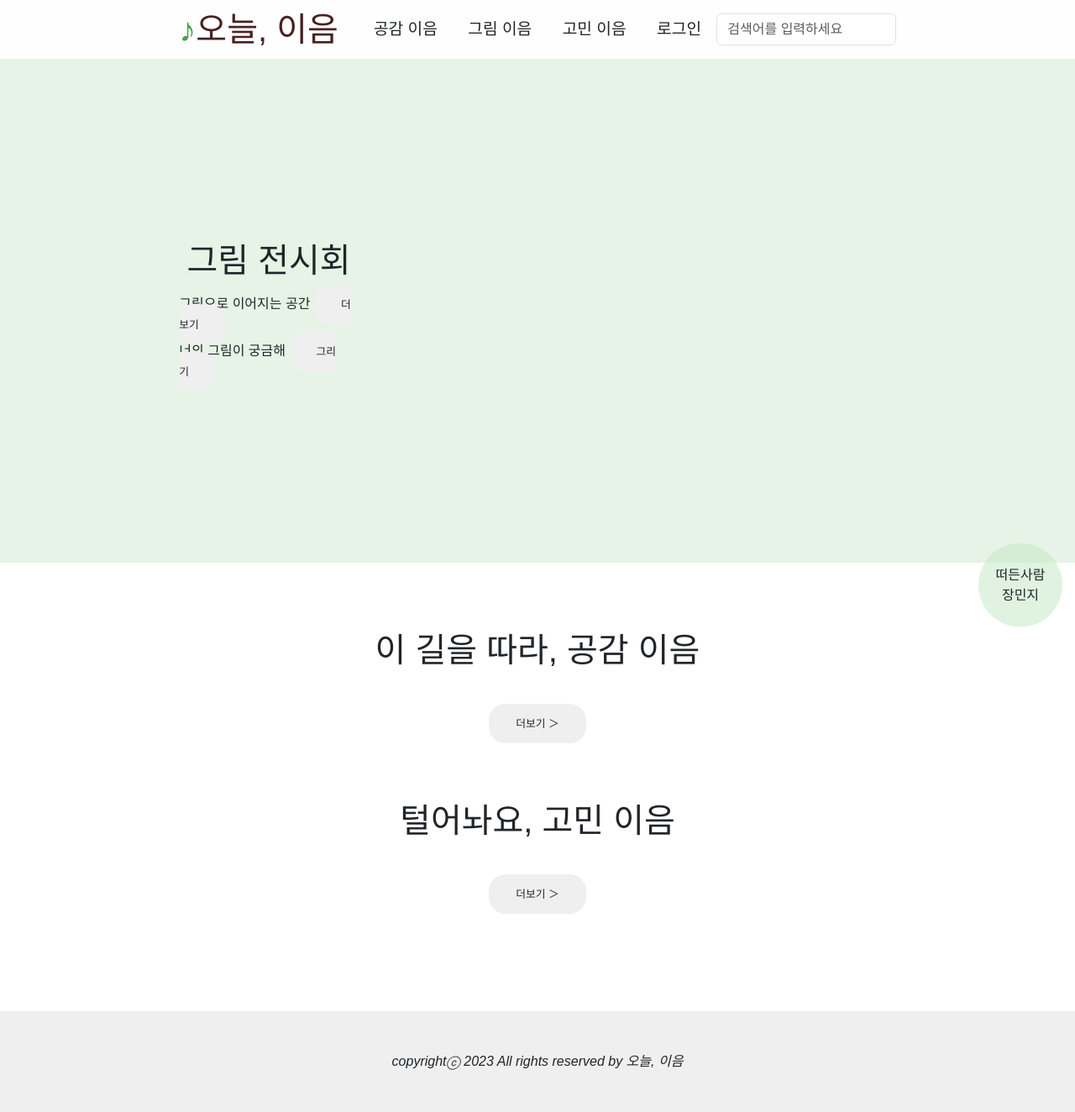
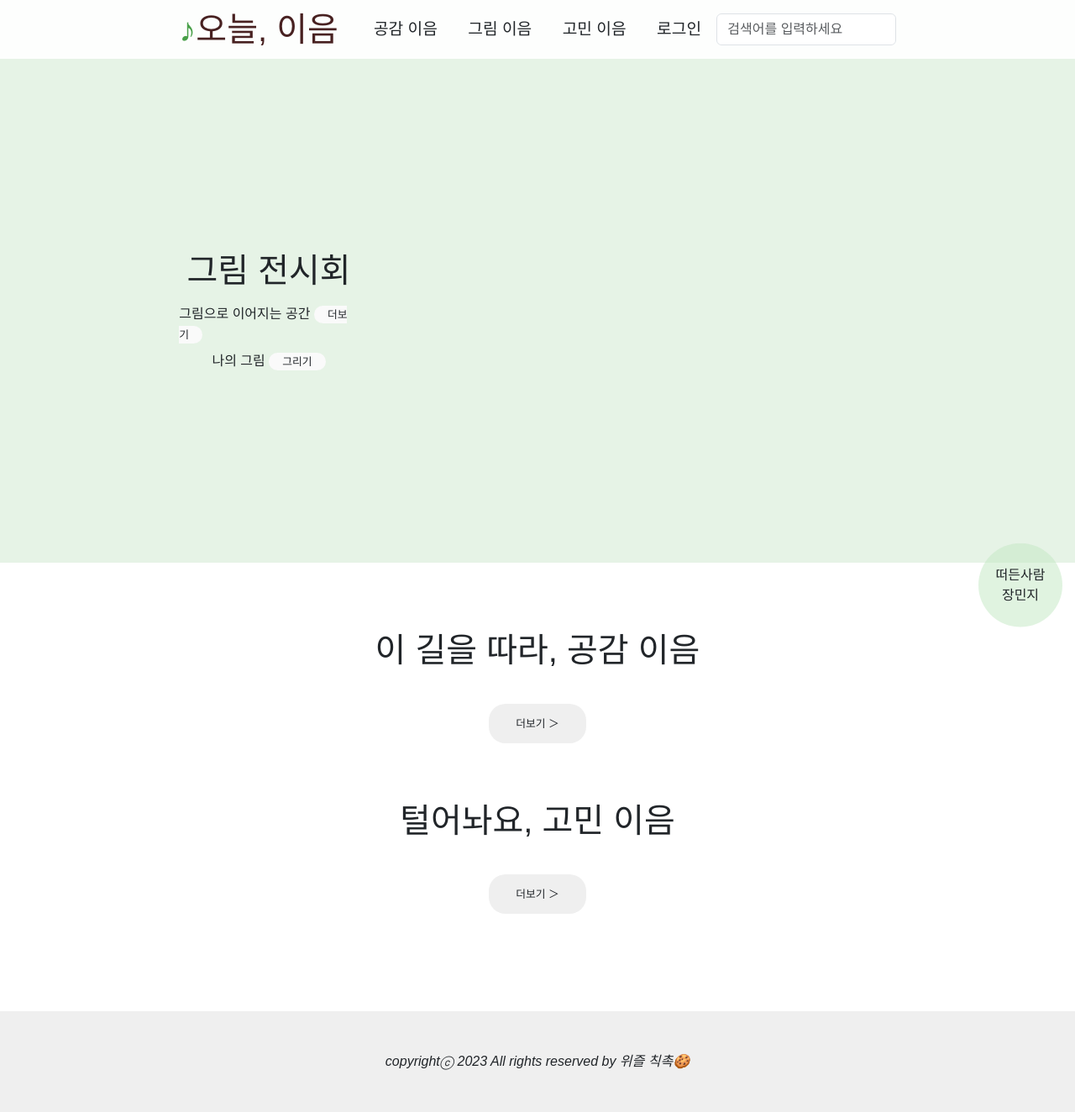
Before and after one commit to skysky44/ieum, a Django app: page / in a window 1280 px wide. Shown: the whole page at 84% size. Run offline with Django 3.2, Linux system fonts and the light colour scheme; data that the repository does not hold is empty; some libraries are stand-ins or nearby versions; some web fonts are replaced.

Commit message:
[UPDATE]base 파비콘 변경, 버튼디자인, 푸터 오늘이음에서 위즐칙촉으로 변경

```diff
--- a/static/home/css/home.css
+++ b/static/home/css/home.css
@@ -147,3 +147,9 @@ aside.base--item {
   background-color: #efefef;
   padding: 1rem 2rem;
 }
+.home__etc--sm--button {
+  font-size: 0.8rem;
+  border-radius: 20px;
+  background-color: #fafafa;
+  padding: 0.2rem 1rem;
+}
--- a/templates/aboutus.html
+++ b/templates/aboutus.html
@@ -61,7 +61,7 @@
     <h5>🐲 김용진</h5>
     <ul>
       <li><span>담당업무</span>백엔드, 조장</li>
-      <li><span>별명</span>진드래곤 </li>
+      <li><span>별명</span>사오정</li>
       <li><span>MBTI</span>ISTP</li>
       <li><span>KITSCH</span>HOTPINK<a href="https://goodjun29.com/키치-성격-테스트-mbti-kitsch-결과-총정리/">키치확인 GO</a></li>
       <li><span>BIG 5</span>34342, #신뢰 #신중함 <em>#성취욕</em><a href="https://together.kakao.com/big-five/summary/28211109">결과보기 GO</a></li>
--- a/templates/base.html
+++ b/templates/base.html
@@ -13,7 +13,7 @@
     <link rel="stylesheet" href="{% static 'base/css/reset.css' %}">
     <link rel="stylesheet" href="{% static 'base/css/common.css' %}">
     <link rel="stylesheet" href="{% static 'base/css/base.css' %}">
-    <link rel="shortcut icon" type="image/x-icon" href="{% static 'base/image/ieum_favicon_03.png' %}">
+    <link rel="icon" type="image/x-icon" href="{% static 'base/image/ieum_favicon_05.png' %}">
     {% block head %}{% endblock head %}
     <title>{% block title %}{% endblock title %}오늘, 이음</title>
     <style>
@@ -167,7 +167,7 @@
     <footer class="base--item footer--container">
       <div>
         <div class="footer--copyright--wrap">
-          <i class="footer--copyright">copyrightⓒ 2023 All rights reserved by <a href="{% url 'aboutus' %}">오늘, 이음</a></i>
+          <i class="footer--copyright">copyrightⓒ 2023 All rights reserved by <a href="{% url 'aboutus' %}">위즐 칙촉🍪</a></i>
         </div>
       </div>
     </footer>
--- a/templates/home.html
+++ b/templates/home.html
@@ -14,8 +14,8 @@
     <article class="home__paints--list">
       <div class="paints__title--wrap">
         <h1 class="font--gangwon">그림 전시회</h1>
-        <p>그림으로 이어지는 공간 <a class="home__etc--button" href="{% url 'paints:index' %}">더보기</a></p>
-        <p>너의 그림이 궁금해 <a class="home__etc--button" href="{% url 'paints:create' %}">그리기</a></p>
+        <p>그림으로 이어지는 공간 <a class="home__etc--sm--button" href="{% url 'paints:index' %}">더보기</a></p>
+        <p>나의 그림 <a class="home__etc--sm--button" href="{% url 'paints:create' %}">그리기</a></p>
       </div>
       <div id="viewport">
         <ul id="wheel">
```
Also changed, not shown: posts/migrations/0001_initial.py, posts/migrations/0002_auto_20230614_1202.py (deleted), posts/migrations/0003_auto_20230614_1128.py (deleted), static/base/image/ieum_favicon_03.png (deleted), static/base/image/ieum_favicon_05.png (added), static/base/image/temp.gif (deleted).
